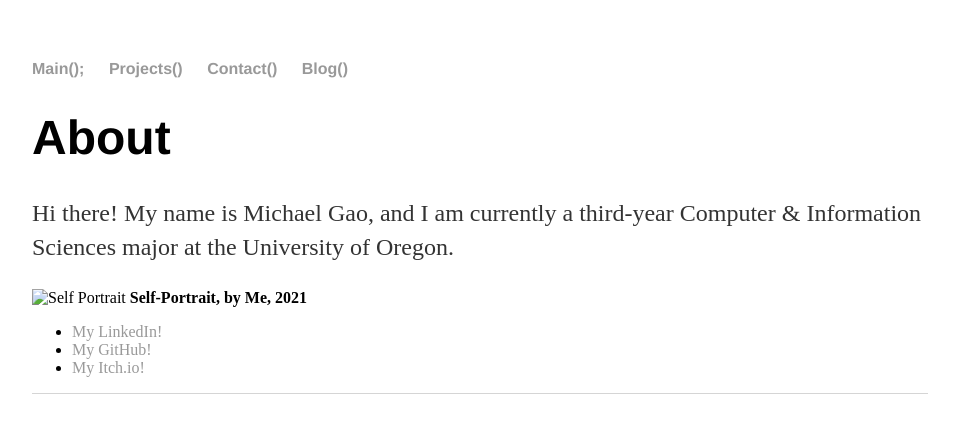
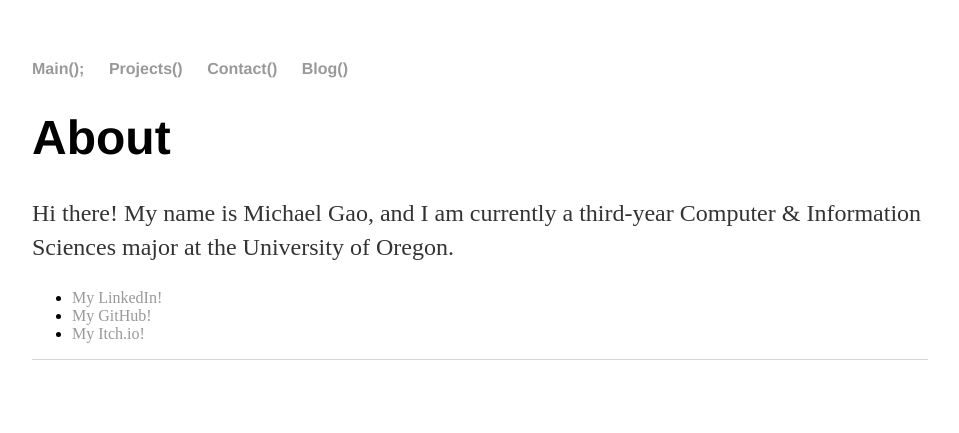
Before and after one commit to michael-c-gao/WebsiteOfMichael, a Jekyll site: the page built from about/index.html, in a window 1280 px wide. Shown: the top 433 px of the page, without its empty margins (160-1119 px from the left). Built offline with Jekyll 4.4.1, drawn with Linux system fonts in a browser that asks for light colours.

Commit message:
Update index.html

```diff
--- a/about/index.html
+++ b/about/index.html
@@ -7,8 +7,7 @@ title: About Michael Gao
 			<h1>About</h1>
 			<p>Hi there! My name is Michael Gao, and I am currently a third-year Computer & Information Sciences major at the University of Oregon.</p>
 
-			<img src="selfportrait.png" alt="Self Portrait">
-			<strong>Self-Portrait, by Me, 2021</strong>
+
 
 			<ul class="contacts">
 				<li><a href="https://www.linkedin.com/in/michael-c-gao/">My LinkedIn!</a></li>
```
